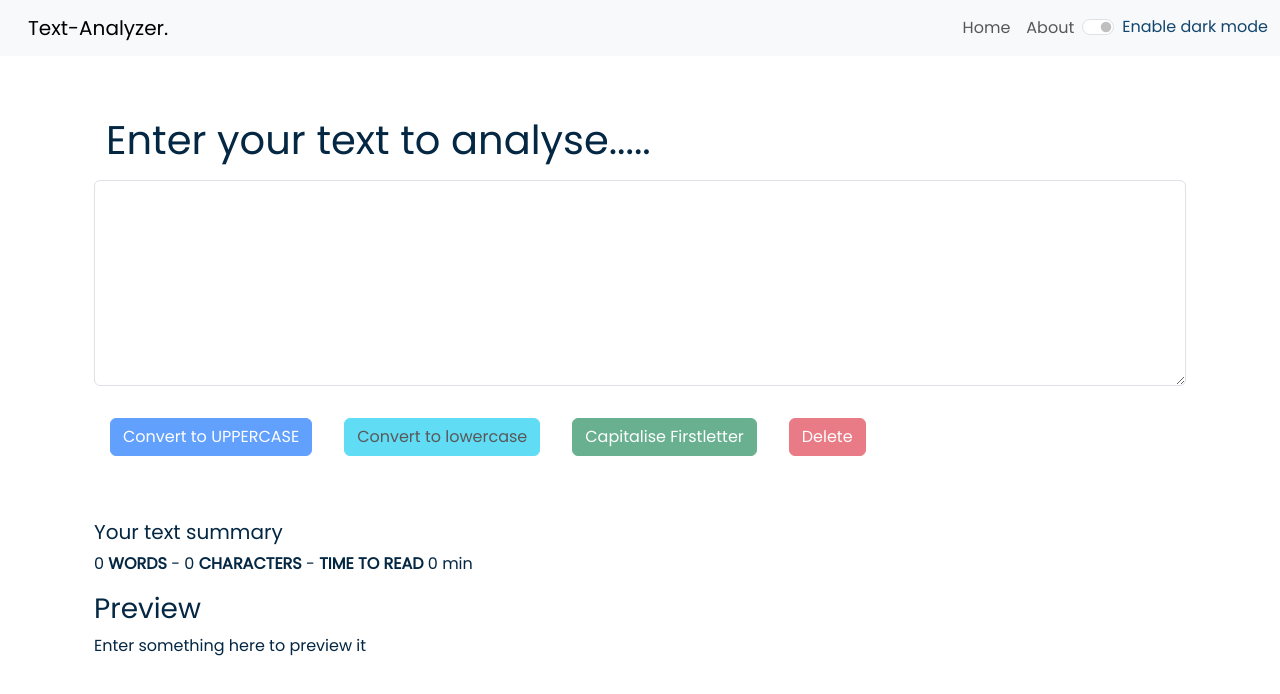
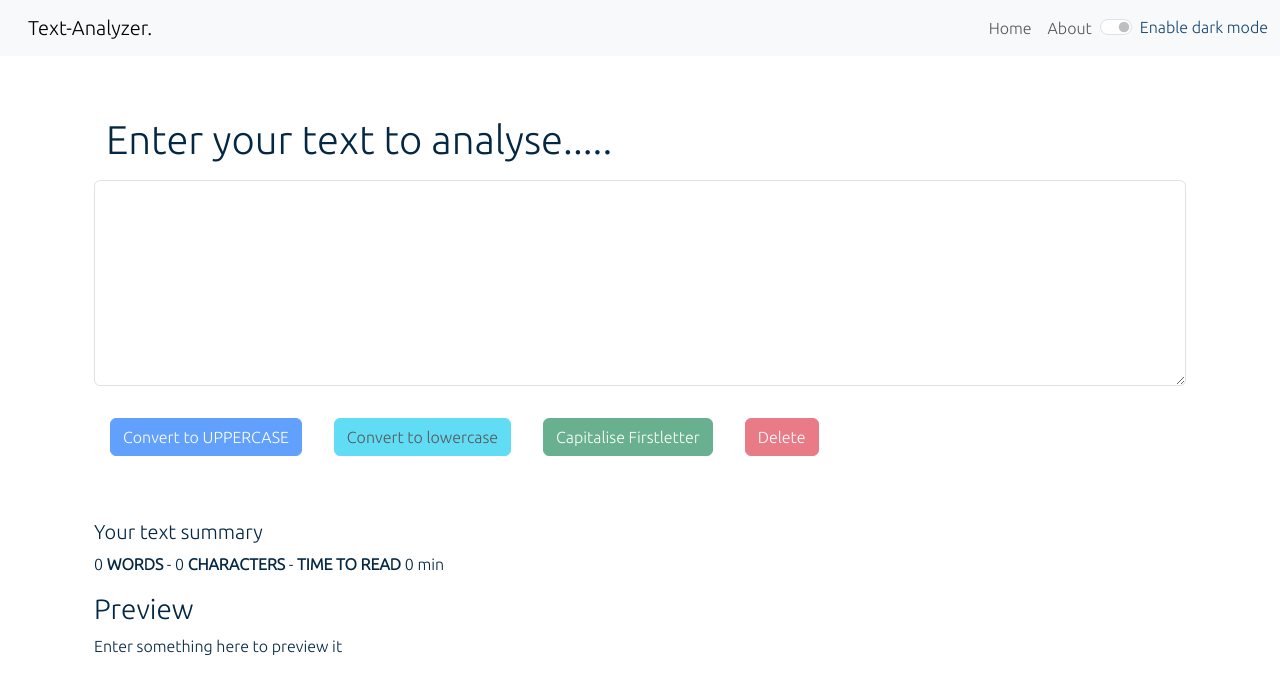
Before and after one commit to nirmalyax/TextAnalyzer-react, a React (Create React App) app: page / in a window 1280 px wide. Shown: the top 694 px of the page. Built offline with nearby package versions, Linux system fonts and the light colour scheme.

Commit message:
font-change

```diff
--- a/src/App.css
+++ b/src/App.css
@@ -1,8 +1,9 @@
-@import url('https://fonts.googleapis.com/css2?family=Poppins&family=Roboto+Mono&display=swap');
+
+  @import url('https://fonts.googleapis.com/css2?family=Poppins&family=Roboto+Mono&family=Ubuntu:wght@300&display=swap');
 
 *{
     margin: 0;
     padding: 0;
     box-sizing: border-box;
-    font-family: 'poppins' , sans-serif;
+    font-family: 'Ubuntu', sans-serif;
 }
--- a/src/components/navbar.jsx
+++ b/src/components/navbar.jsx
@@ -4,7 +4,7 @@ import { Link } from 'react-router-dom';
 
 export default function Navbar(props) {
   return (
-        <nav className={`navbar navbar-expand-lg navbar-${props.mode} bg-${props.mode}`}>
+        <nav className={`navbar navbar-expand-lg nav-bar navbar-${props.mode} bg-${props.mode}`}>
             <div className='container-fluid' >
                 <Link className='navbar-brand' to="/">Text-Analyzer.</Link>
                 <button className="navbar-toggler" type="button" data-bs-toggle="collapse" data-bs-target="#navbarSupportedContent" aria-controls="navbarSupportedContent" aria-expanded="false" aria-label="Toggle navigation">
```
